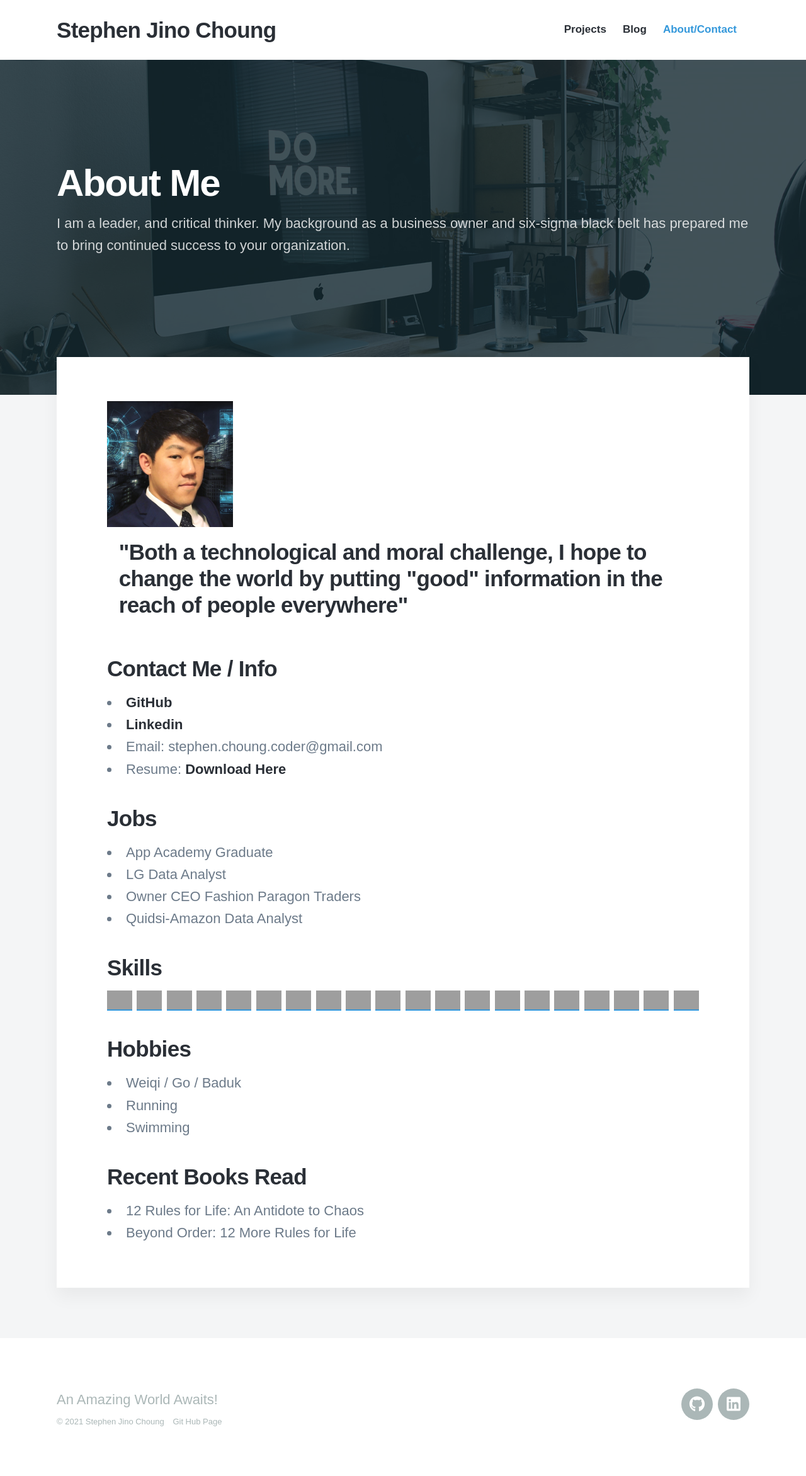
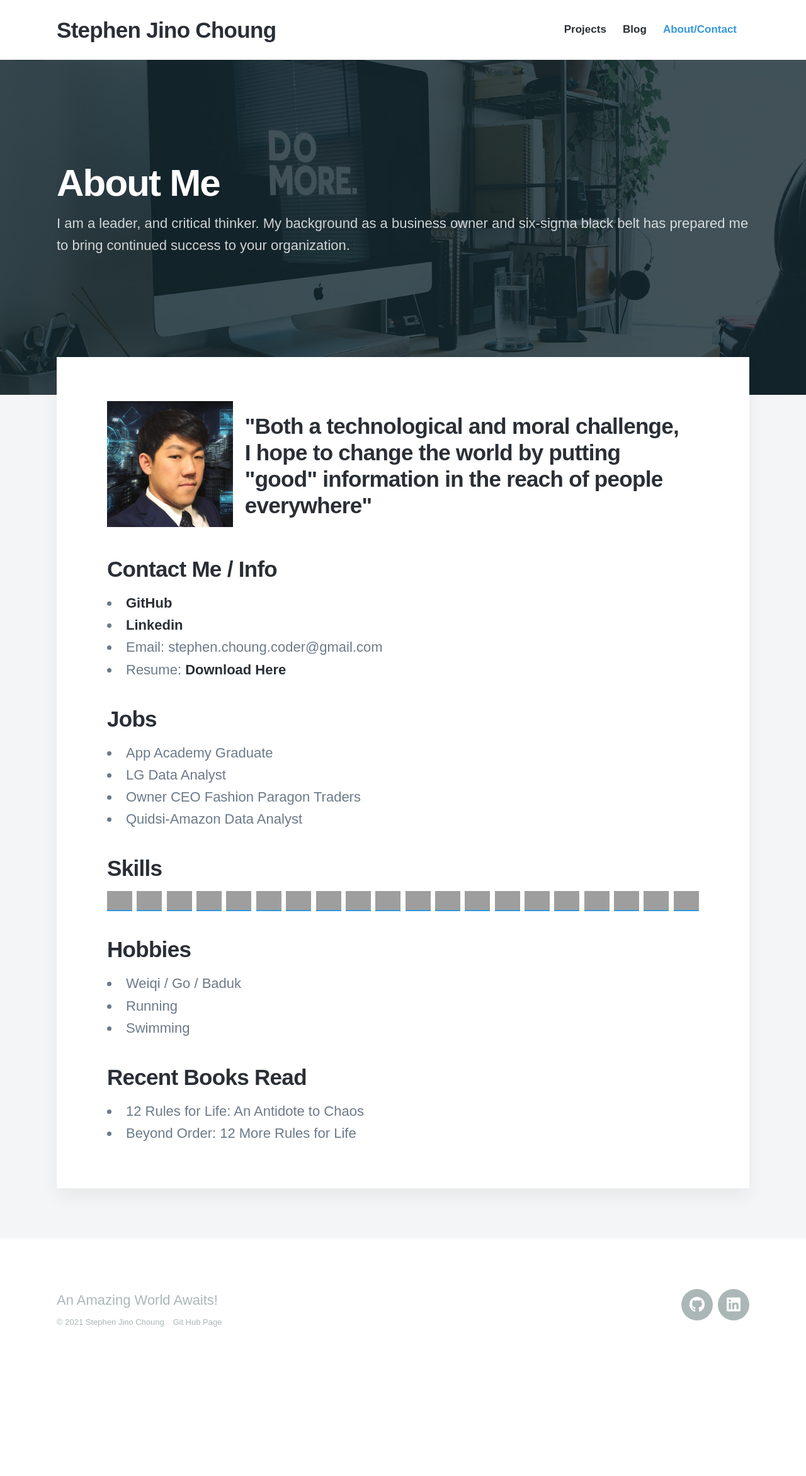
Before and after one commit to Twprcntmlk/Twprcntmlk.github.io, a Jekyll site: the page built from _pages/about.md, in a window 1280 px wide. Shown: the whole page at 63% size. Built offline with Jekyll 4.4.1, drawn with Linux system fonts in a browser that asks for light colours; nearby versions of some CDN libraries; some web fonts are replaced; after the commit the page ends 2186 px from its top, so only the background shows below that; grey boxes are pictures that could not be loaded.

```diff
--- a/_sass/_includes/_content.scss
+++ b/_sass/_includes/_content.scss
@@ -26,14 +26,12 @@
 }
 
 .flexContainer{
-    display:flex;
-    flex-wrap: wrap;
+	display:flex;
+	flex-direction: row;
 }
 
 .flexContainer h2{
     margin: 2%;
-	display:flex;
-	flex-direction: column;
 	@include mq(laptop) {
 		font-size: 0.60;
 	}
```
